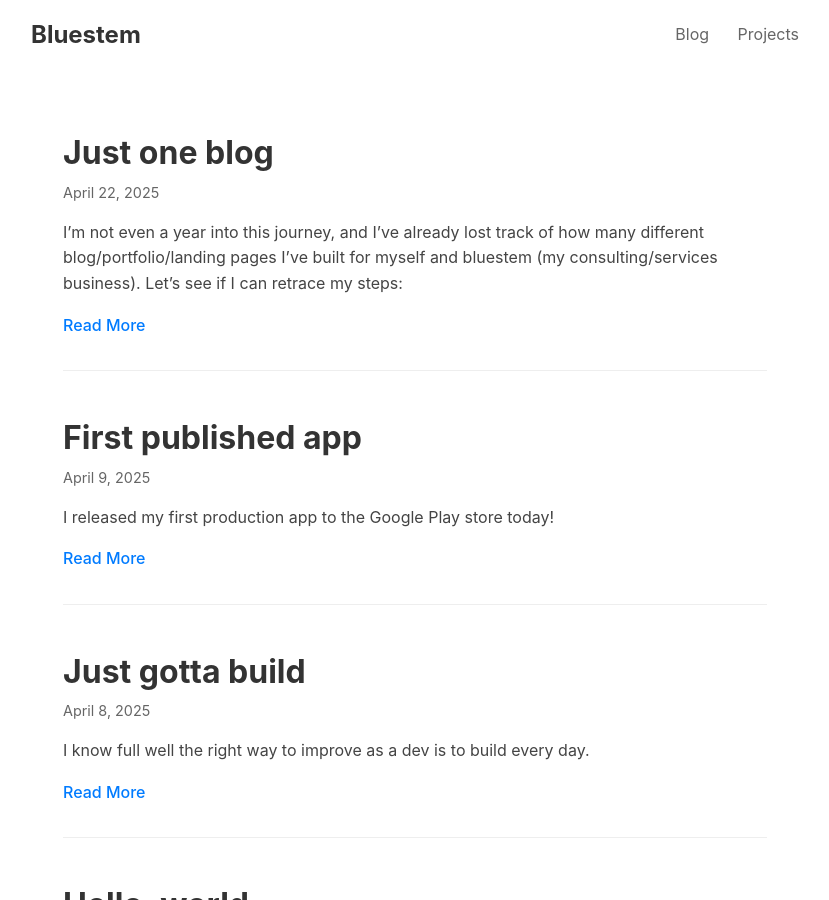
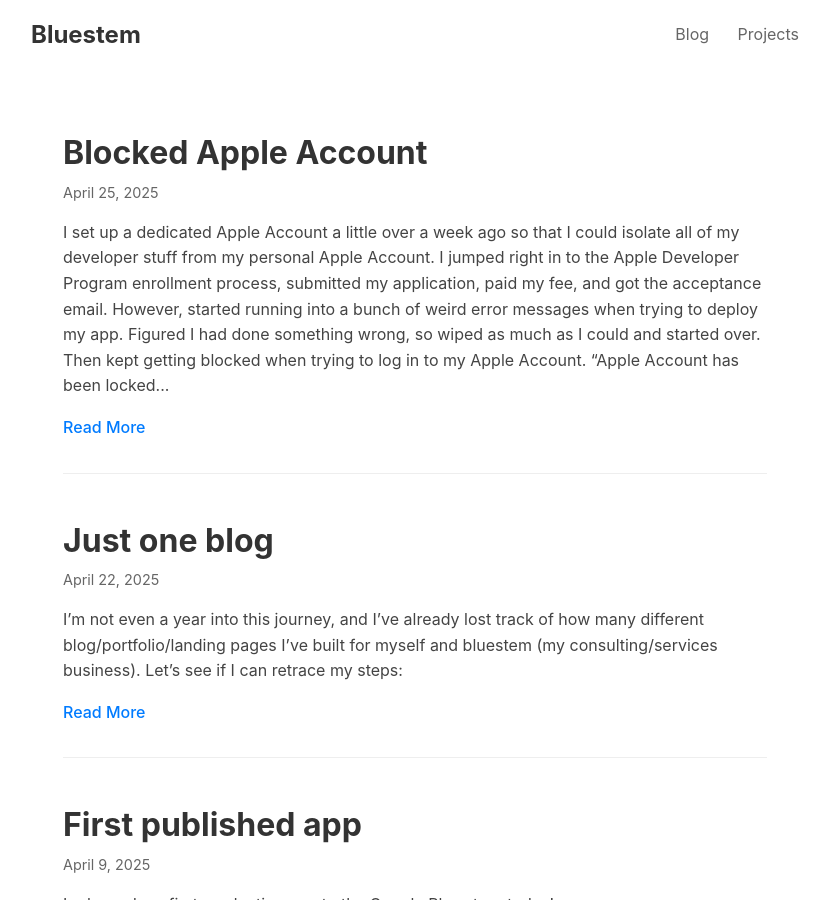
Before and after one commit to bluestemso/taylorlearns.github.io, a Jekyll site: the page built from pages/blog.md, in a window 1280 px wide and 900 px high. Shown: the whole window, without its empty margins (225-1054 px from the left). Built offline with Jekyll 4.4.1, drawn with Linux system fonts in a browser that asks for light colours.

Commit message:
Added Apple Account Blocked blog post

```diff
--- /dev/null
+++ b/_posts/2025-04-25-apple-account-blocked.md
@@ -0,0 +1,13 @@
+---
+layout: post
+title: "Blocked Apple Account"
+date: 2025-04-25 11:58:00 -0500
+categories: [misc, apple]
+---
+I set up a dedicated Apple Account a little over a week ago so that I could isolate all of my developer stuff from my personal Apple Account.  I jumped right in to the Apple Developer Program enrollment process, submitted my application, paid my fee, and got the acceptance email. However, started running into a bunch of weird error messages when trying to deploy my app.  Figured I had done something wrong, so wiped as much as I could and started over.  Then kept getting blocked when trying to log in to my Apple Account.  "Apple Account has been locked and can't be used."  Shouldn't be a big deal to fix, I thought.  Boy, was I wrong.
+<!--more-->
+Apple seemingly decided that my account should be locked within 24 hours of me paying my $100 enrollment fee.  No reason provided, and my two submitted requests to support have simply been denied.  Once again, no reason given.  I figured I'd wandered into some weird corner of Apple's system, so Googled it.  Turns out there are *a lot* of us.  Not sure how many, but swirling chatter of class action suits, months with no response, and the most common response from Apple: "Create a new account".
+
+I had heard all the warnings about locking my livelihood into a platform like Apple or Google, as is necessary when you're developing for mobile, but I hadn't run into anything or anyone that had a truly devastating experience, so wrote it off as a slightly irrational fear.  But after reading all these posts from people who one day just completely lost access to their decade-old personal and/or professional Apple Accounts for no reason at all, and Apple has given them absolutely no response, justification, or apology, is really sad to see.
+
+I found an email address posted on Reddit (as Apple's site was useless in providing a means to get support because you can't request support unless you have a unlocked account...) and sent something off.  Here's to hoping.
```
Also changed, not shown: _posts/2025-04-22-just-one-blog.md (line endings or trailing spaces).
